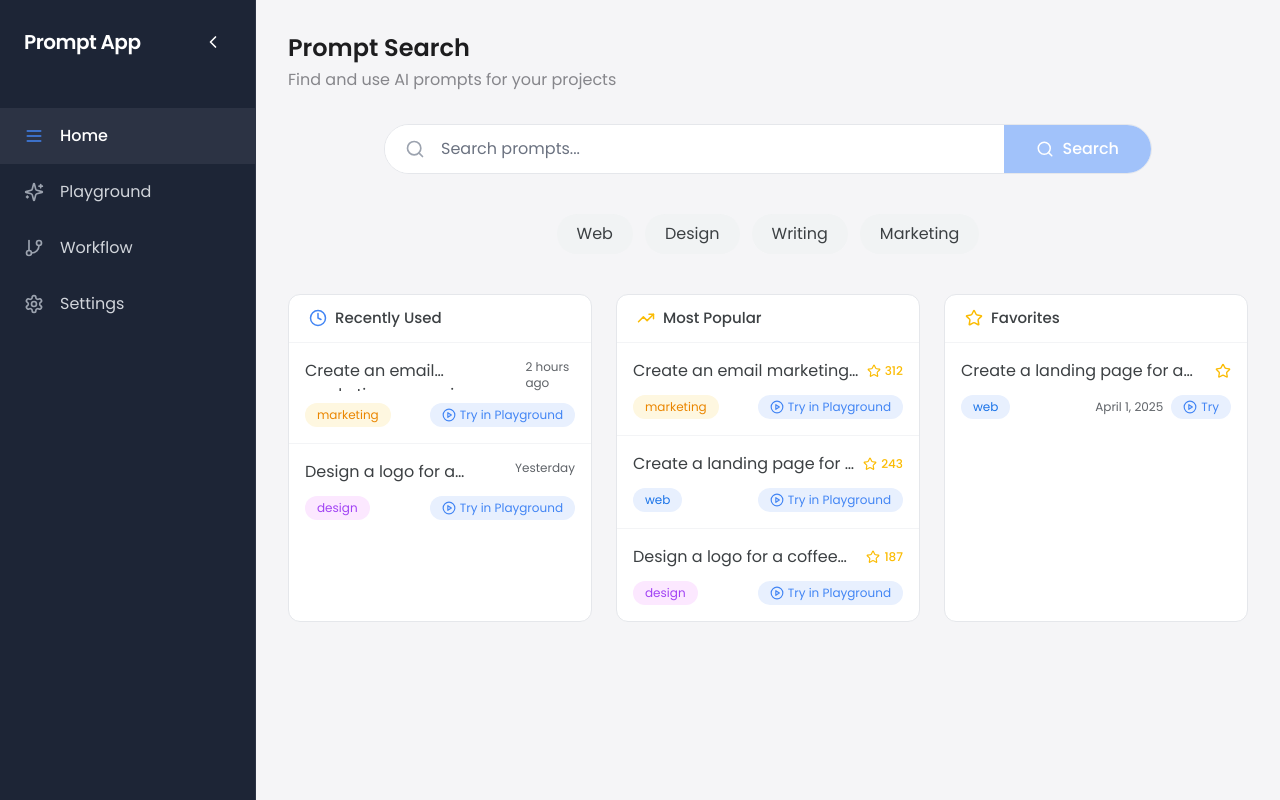
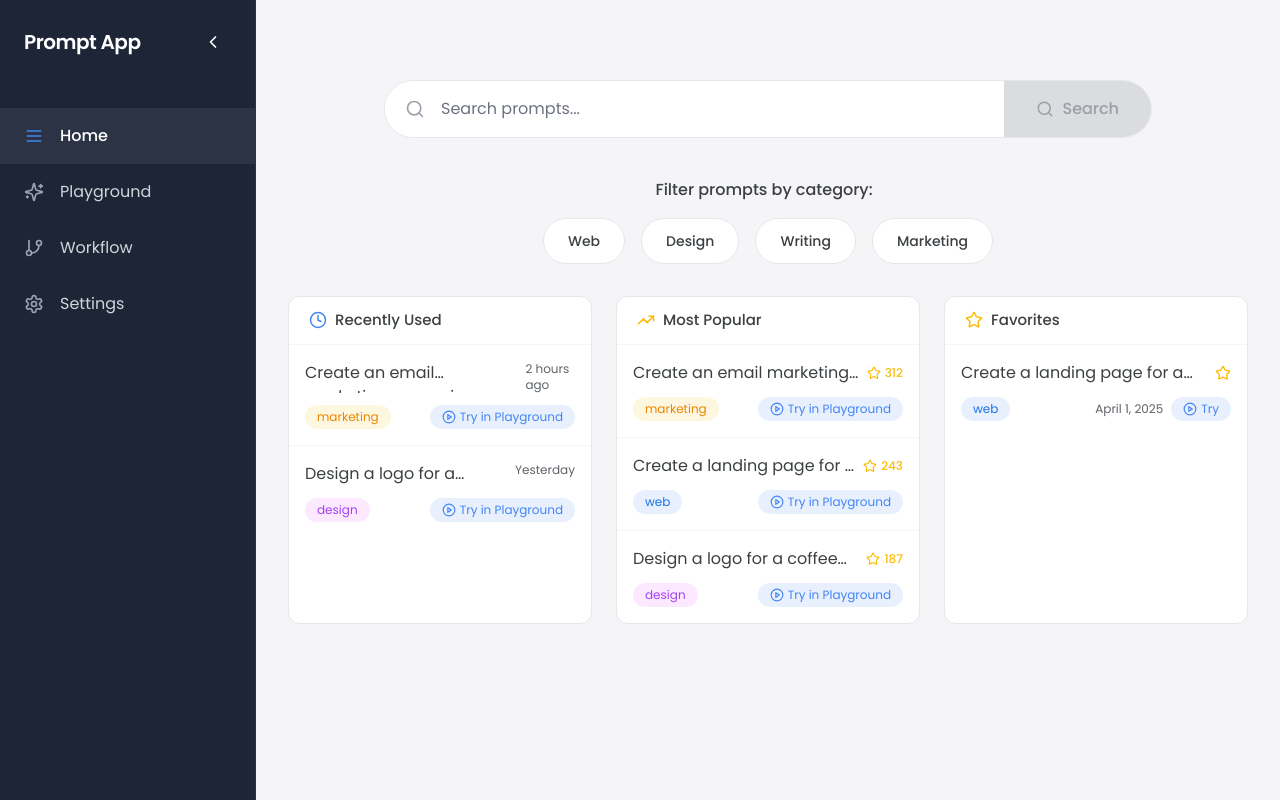
Before and after one commit to microize/prompt-workflow-app, a React (Create React App) app: page / in a window 1280 px wide. Built offline with nearby package versions, Linux system fonts and the light colour scheme.

Commit message:
third commit

```diff
--- a/src/components/common/SearchBar.js
+++ b/src/components/common/SearchBar.js
@@ -38,8 +38,11 @@ const SearchBar = () => {
     }
   };
 
+  // Button is disabled when input is empty or while searching
+  const isButtonDisabled = !inputValue.trim() || isSearching || isLoading;
+
   return (
-    <div className="max-w-3xl mx-auto mb-10">
+    <div className="max-w-3xl mx-auto">
       <div className="flex rounded-full overflow-hidden border border-gray-200 bg-white">
         <div className="relative flex-grow">
           <Search className="absolute left-5 top-1/2 transform -translate-y-1/2 text-gray-400" size={20} />
@@ -49,13 +52,17 @@ const SearchBar = () => {
             value={inputValue}
             onChange={handleInputChange}
             onKeyDown={handleKeyPress}
-            className="w-full pl-14 pr-4 py-3 text-base border-0 focus:outline-none focus:ring-0"
+            className="w-full pl-14 pr-4 py-4 text-base border-0 focus:outline-none focus:ring-0"
           />
         </div>
         <button
           onClick={handleSearch}
-          disabled={isSearching || !inputValue.trim()}
-          className="bg-[#4285f4] hover:bg-[#3367d6] text-white px-8 py-3 flex items-center justify-center transition-colors disabled:bg-[#a1c2fa] disabled:cursor-not-allowed"
+          disabled={isButtonDisabled}
+          className={`px-8 py-4 flex items-center justify-center transition-colors ${
+            isButtonDisabled
+              ? 'bg-[#dadce0] text-[#9aa0a6] cursor-not-allowed'
+              : 'bg-[#4285f4] hover:bg-[#3367d6] text-white'
+          }`}
         >
           {isSearching ? (
             <>
--- a/src/components/home/FilterButtons.js
+++ b/src/components/home/FilterButtons.js
@@ -13,15 +13,15 @@ const FilterButtons = () => {
   ];
 
   return (
-    <div className="flex flex-wrap justify-center gap-3 mb-10">
+    <div className="flex flex-wrap justify-center gap-4">
       {filterCategories.map(category => (
         <button
           key={category.id}
           onClick={() => handleFilterClick(category.id)}
-          className={`px-5 py-2 rounded-full transition-colors ${
+          className={`px-6 py-3 rounded-full text-sm font-medium transition-colors border ${
             activeFilters[category.id]
-              ? 'bg-[#4285f4] text-white'
-              : 'bg-[#f1f3f4] text-[#3c4043] hover:bg-[#e8eaed]'
+              ? 'bg-[#4285f4] text-white border-[#4285f4]'
+              : 'bg-white text-[#3c4043] border-gray-200 hover:bg-[#f8f9fa]'
           }`}
         >
           {category.label}
--- a/src/pages/HomePage.js
+++ b/src/pages/HomePage.js
@@ -15,25 +15,29 @@ const HomePage = () => {
 
   return (
     <div className="p-8 bg-[#f5f5f7] min-h-screen">
-      <h1 className="text-2xl font-semibold mb-1 text-[#1d1d1f]">Prompt Search</h1>
-      <p className="text-[#86868b] mb-8">Find and use AI prompts for your projects</p>
-
-      {/* Search Bar */}
-      <SearchBar />
-
-      {/* Filter Buttons */}
-      <FilterButtons />
+      {/* Significant top margin for content to start lower */}
+      <div className="mt-12">
+        {/* Search Bar with improved vertical spacing */}
+        <SearchBar />
+      </div>
 
       {/* Search Results - shown when there's a search query */}
       {searchQuery && (
-        <div className="mb-10">
+        <div className="mb-10 mt-8">
           <SearchResults searchQuery={searchQuery} />
         </div>
       )}
 
+      {/* Filter section with text label for clarity */}
+      <div className="mb-8 mt-10">
+        <div className="flex items-center justify-center mb-4">
+          <h3 className="text-[#3c4043] font-medium mr-2">Filter prompts by category:</h3>
+        </div>
+        <FilterButtons />
+      </div>
 
       {/* Prompt Collections */}
-      <div className="grid grid-cols-1 md:grid-cols-3 gap-6">
+      <div className="grid grid-cols-1 md:grid-cols-3 gap-6 mt-8">
         <PromptCollection
           title="Recently Used"
           icon="clock"
```
